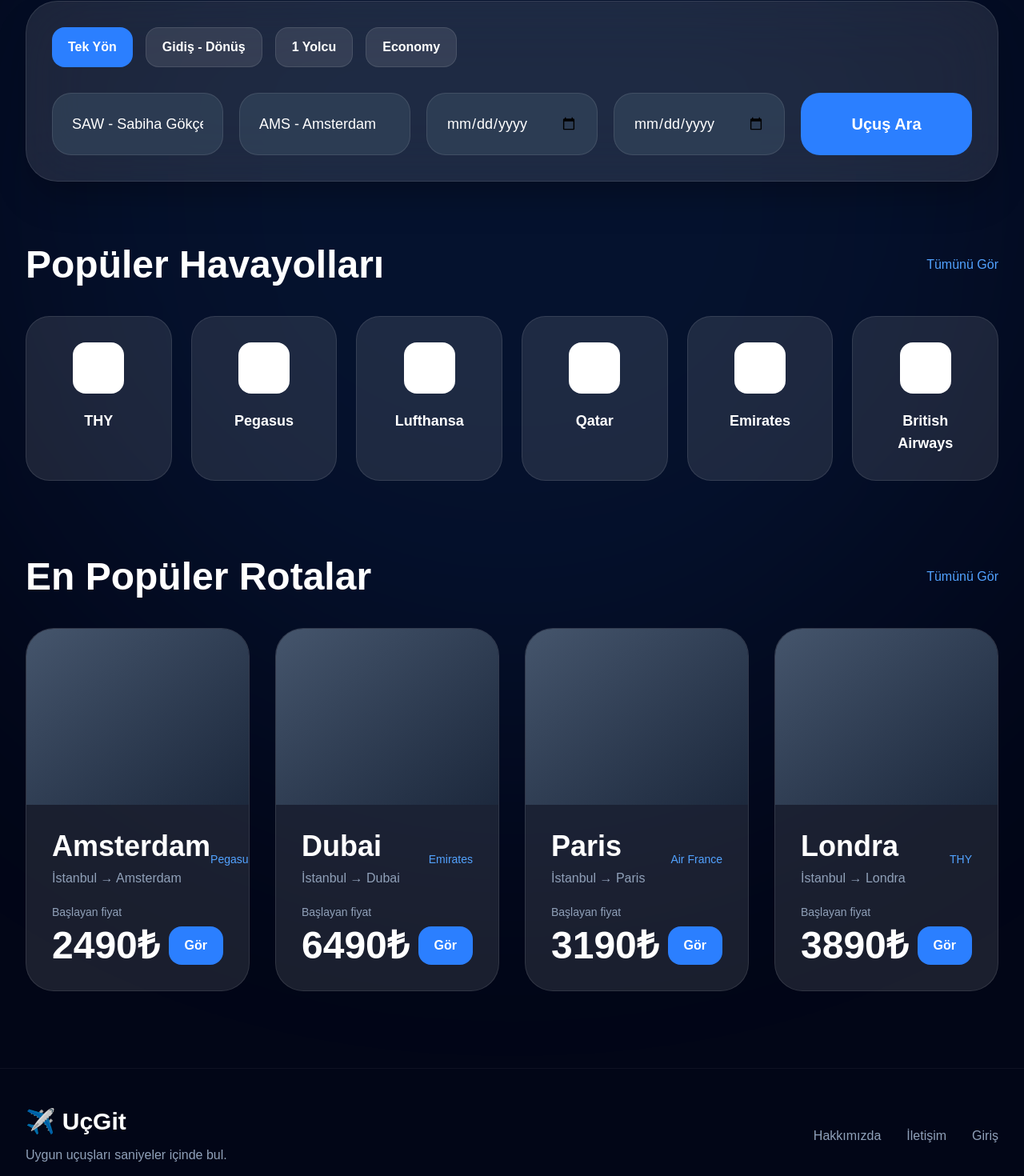
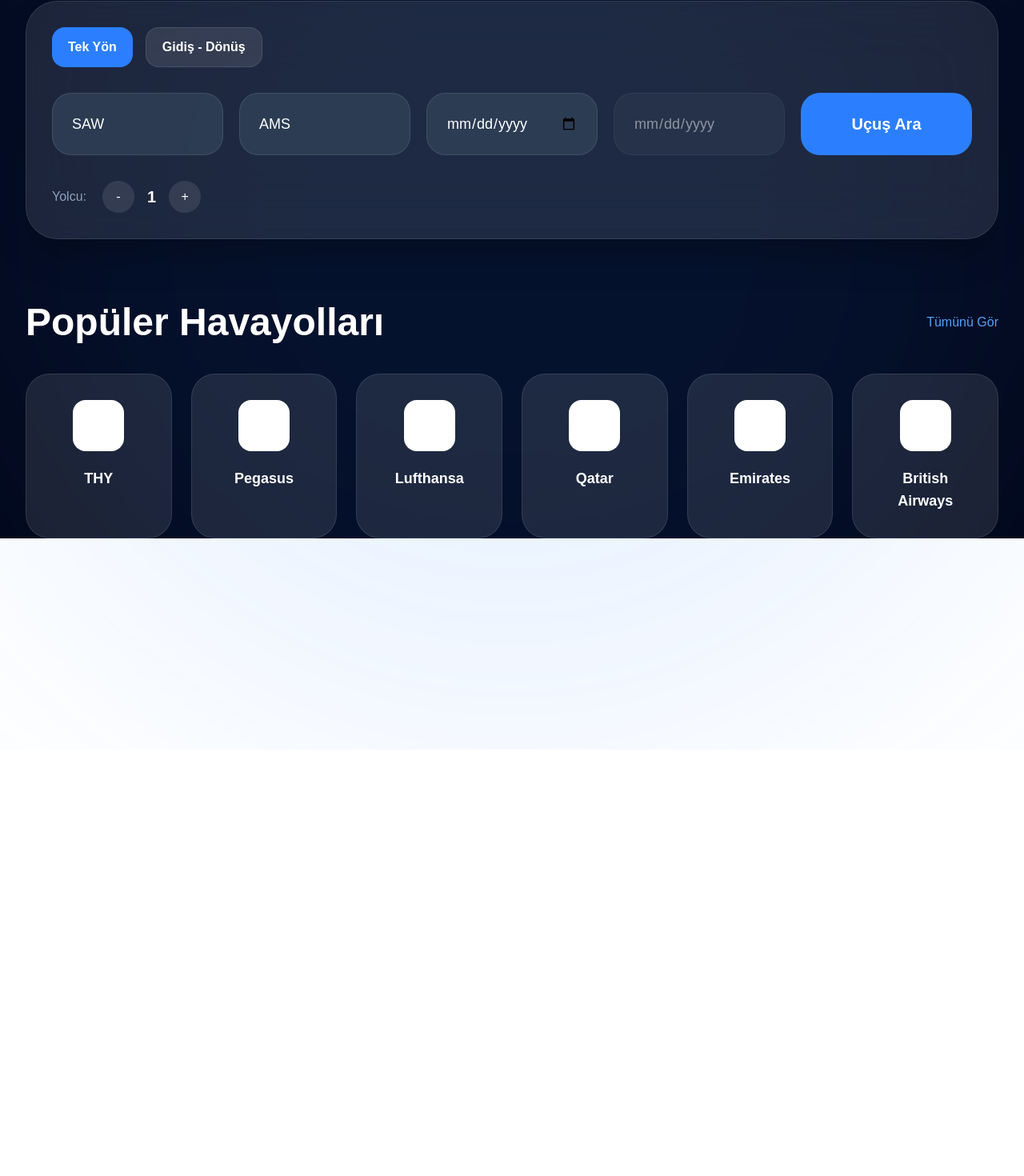
Before and after one commit to melihizzet/flight-platform, a Next.js app: page / in a window 1280 px wide. Shown: the part 463-1933 px from the top of the page at 80% size. After the commit the page ends 1400 px from the top, so only its background shows below. Built offline with nearby package versions, Linux system fonts and the light colour scheme.

Commit message:
working homepage search system

```diff
--- a/app/page.tsx
+++ b/app/page.tsx
@@ -1,10 +1,33 @@
 "use client";
 
+import { useRouter } from "next/navigation";
 import { useState } from "react";
 
 export default function Home() {
 
+  const router = useRouter();
+
   const [tripType, setTripType] = useState("Tek Yön");
+
+  const [fromAirport, setFromAirport] = useState("SAW");
+  const [toAirport, setToAirport] = useState("AMS");
+
+  const [departureDate, setDepartureDate] = useState("");
+  const [returnDate, setReturnDate] = useState("");
+
+  const [passengers, setPassengers] = useState(1);
+
+  const handleSearch = () => {
+
+    if (!fromAirport || !toAirport) {
+      alert("Lütfen kalkış ve varış noktası seç.");
+      return;
+    }
+
+    router.push(
+      `/flights?from=${fromAirport}&to=${toAirport}&departure=${departureDate}&return=${returnDate}&passengers=${passengers}`
+    );
+  };
 
   return (
     <main className="min-h-screen bg-[#020617] text-white overflow-hidden">
@@ -28,31 +51,19 @@ export default function Home() {
           {/* MENU */}
           <div className="hidden md:flex items-center gap-6 lg:gap-10 text-sm lg:text-base font-medium text-slate-300">
 
-            <a
-              href="/campaigns"
-              className="hover:text-blue-400 transition"
-            >
+            <a href="/campaigns" className="hover:text-blue-400 transition">
               Kampanyalar
             </a>
 
-            <a
-              href="/blog"
-              className="hover:text-blue-400 transition"
-            >
+            <a href="/blog" className="hover:text-blue-400 transition">
               Blog
             </a>
 
-            <a
-              href="/contact"
-              className="hover:text-blue-400 transition"
-            >
+            <a href="/contact" className="hover:text-blue-400 transition">
               İletişim
             </a>
 
-            <a
-              href="/about"
-              className="hover:text-blue-400 transition"
-            >
+            <a href="/about" className="hover:text-blue-400 transition">
               Hakkımızda
             </a>
 
@@ -134,45 +145,88 @@ export default function Home() {
               Gidiş - Dönüş
             </button>
 
-            <button className="bg-white/10 border border-white/10 px-5 py-3 rounded-2xl font-bold">
-              1 Yolcu
-            </button>
-
-            <button className="bg-white/10 border border-white/10 px-5 py-3 rounded-2xl font-bold">
-              Economy
-            </button>
-
           </div>
 
           {/* SEARCH FORM */}
           <div className="grid md:grid-cols-2 lg:grid-cols-5 gap-5">
 
+            {/* FROM */}
             <input
-              defaultValue="SAW - Sabiha Gökçen"
+              value={fromAirport}
+              onChange={(e) => setFromAirport(e.target.value)}
+              placeholder="Nereden?"
               className="bg-slate-700/80 border border-white/10 rounded-3xl px-6 py-5 lg:py-6 text-base lg:text-lg outline-none"
             />
 
+            {/* TO */}
             <input
-              defaultValue="AMS - Amsterdam"
+              value={toAirport}
+              onChange={(e) => setToAirport(e.target.value)}
+              placeholder="Nereye?"
               className="bg-slate-700/80 border border-white/10 rounded-3xl px-6 py-5 lg:py-6 text-base lg:text-lg outline-none"
             />
 
+            {/* DEPARTURE */}
             <input
               type="date"
+              value={departureDate}
+              onChange={(e) => setDepartureDate(e.target.value)}
               className="bg-slate-700/80 border border-white/10 rounded-3xl px-6 py-5 lg:py-6 text-base lg:text-lg outline-none"
             />
 
+            {/* RETURN */}
             <input
               type="date"
-              className="bg-slate-700/80 border border-white/10 rounded-3xl px-6 py-5 lg:py-6 text-base lg:text-lg outline-none"
+              value={returnDate}
+              onChange={(e) => setReturnDate(e.target.value)}
+              disabled={tripType === "Tek Yön"}
+              className={`bg-slate-700/80 border border-white/10 rounded-3xl px-6 py-5 lg:py-6 text-base lg:text-lg outline-none ${
+                tripType === "Tek Yön"
+                  ? "opacity-50 cursor-not-allowed"
+                  : ""
+              }`}
             />
 
-            <a
-              href="/flights"
+            {/* SEARCH BUTTON */}
+            <button
+              onClick={handleSearch}
               className="bg-blue-500 hover:bg-blue-600 transition rounded-3xl text-lg lg:text-xl font-black flex items-center justify-center min-h-[64px]"
             >
               Uçuş Ara
-            </a>
+            </button>
+
+          </div>
+
+          {/* PASSENGERS */}
+          <div className="flex items-center gap-5 mt-8">
+
+            <p className="text-slate-400">
+              Yolcu:
+            </p>
+
+            <div className="flex items-center gap-4">
+
+              <button
+                onClick={() =>
+                  setPassengers((prev) => Math.max(1, prev - 1))
+                }
+                className="w-10 h-10 rounded-full bg-white/10"
+              >
+                -
+              </button>
+
+              <span className="text-xl font-bold">
+                {passengers}
+              </span>
+
+              <button
+                onClick={() => setPassengers((prev) => prev + 1)}
+                className="w-10 h-10 rounded-full bg-white/10"
+              >
+                +
+              </button>
+
+            </div>
 
           </div>
 
@@ -189,10 +243,7 @@ export default function Home() {
             Popüler Havayolları
           </h2>
 
-          <a
-            href="/flights"
-            className="text-blue-400"
-          >
+          <a href="/flights" className="text-blue-400">
             Tümünü Gör
           </a>
 
@@ -228,151 +279,6 @@ export default function Home() {
 
       </section>
 
-      {/* ROUTES */}
-      <section className="relative max-w-[1700px] mx-auto px-6 lg:px-8 pt-24 pb-24">
-
-        <div className="flex items-center justify-between mb-10">
-
-          <h2 className="text-3xl md:text-4xl lg:text-5xl font-black">
-            En Popüler Rotalar
-          </h2>
-
-          <a
-            href="/flights"
-            className="text-blue-400"
-          >
-            Tümünü Gör
-          </a>
-
-        </div>
-
-        <div className="grid md:grid-cols-2 lg:grid-cols-4 gap-8">
-
-          {[
-            {
-              city: "Amsterdam",
-              airline: "Pegasus",
-              price: "2490₺",
-            },
-
-            {
-              city: "Dubai",
-              airline: "Emirates",
-              price: "6490₺",
-            },
-
-            {
-              city: "Paris",
-              airline: "Air France",
-              price: "3190₺",
-            },
-
-            {
-              city: "Londra",
-              airline: "THY",
-              price: "3890₺",
-            },
-          ].map((route, index) => (
-
-            <div
-              key={index}
-              className="bg-white/10 border border-white/10 rounded-[35px] overflow-hidden hover:border-blue-400/30 transition"
-            >
-
-              <div className="h-[220px] bg-gradient-to-br from-slate-600 to-slate-800"></div>
-
-              <div className="p-6 lg:p-8">
-
-                <div className="flex items-center justify-between mb-5">
-
-                  <div>
-
-                    <h3 className="text-3xl lg:text-4xl font-black">
-                      {route.city}
-                    </h3>
-
-                    <p className="text-slate-400 mt-2">
-                      İstanbul → {route.city}
-                    </p>
-
-                  </div>
-
-                  <p className="text-blue-400 text-sm">
-                    {route.airline}
-                  </p>
-
-                </div>
-
-                <div className="flex items-end justify-between">
-
-                  <div>
-
-                    <p className="text-slate-400 text-sm">
-                      Başlayan fiyat
-                    </p>
-
-                    <h4 className="text-4xl lg:text-5xl font-black mt-2">
-                      {route.price}
-                    </h4>
-
-                  </div>
-
-                  <a
-                    href="/flights"
-                    className="bg-blue-500 hover:bg-blue-600 transition px-5 py-3 rounded-2xl font-bold"
-                  >
-                    Gör
-                  </a>
-
-                </div>
-
-              </div>
-
-            </div>
-
-          ))}
-
-        </div>
-
-      </section>
-
-      {/* FOOTER */}
-      <footer className="border-t border-white/5 py-12">
-
-        <div className="max-w-[1700px] mx-auto px-6 lg:px-8 flex flex-col lg:flex-row items-center justify-between gap-8">
-
-          <div>
-
-            <h3 className="text-3xl font-black">
-              ✈️ UçGit
-            </h3>
-
-            <p className="text-slate-400 mt-3">
-              Uygun uçuşları saniyeler içinde bul.
-            </p>
-
-          </div>
-
-          <div className="flex flex-wrap items-center justify-center gap-8 text-slate-400">
-
-            <a href="/about">
-              Hakkımızda
-            </a>
-
-            <a href="/contact">
-              İletişim
-            </a>
-
-            <a href="/login">
-              Giriş
-            </a>
-
-          </div>
-
-        </div>
-
-      </footer>
-
     </main>
   );
 }
```
